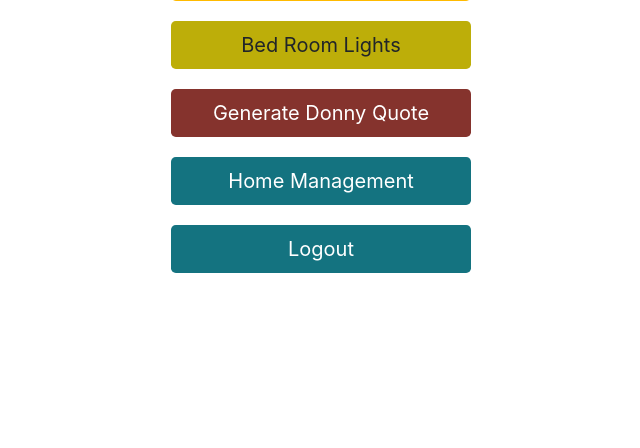
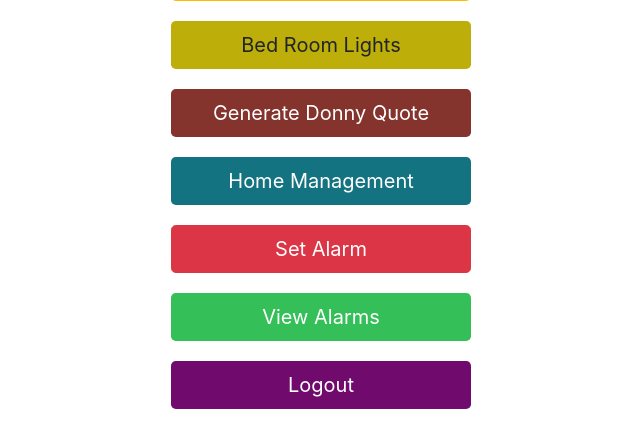
Before and after one commit to derekf55/derekfranzWebSite, a PHP site: page /admin_ui.php in a window 1280 px wide. Shown: the part 301-749 px from the top of the page, without its empty margins (319-959 px from the left). Run offline with PHP 8.4, Linux system fonts and the light colour scheme; the visitor is signed in with stand-in values (Sample User, id 1); a stand-in replaces the project's code that opens the database connection.

Commit message:
Added back alarm functionality

```diff
--- a/admin_ui.php
+++ b/admin_ui.php
@@ -77,6 +77,14 @@
         <div class="d-flex justify-content-center">
             <button type="button" onclick="window.location.href = 'homeManagement.php';" class="btn  btn-lg btn-options" style="background:rgb(20, 115, 128); color:white;">Home Management</button>
         </div>
+
+        <div class="d-flex justify-content-center">
+            <button type="button" onclick="window.location.href = 'alarm.php';" class="btn btn-danger btn-lg btn-options" >Set Alarm</button>
+        </div>
+        <div class="d-flex justify-content-center">
+            <button type="button" onclick="window.location.href = 'alarmViewer.php';" class="btn  btn-lg btn-options" style="background:rgb(52, 191, 89); color:white;">View Alarms</button>
+        </div>
+
         <?php
             include 'php/footer.php';
         ?>
--- a/php/footer.php
+++ b/php/footer.php
@@ -1,3 +1,3 @@
 <div class="d-flex justify-content-center">
-            <button type="button" onclick="window.location.href = 'php/logout.php';" class="btn  btn-lg btn-options" style="background:rgb(20, 115, 128); color:white;">Logout</button>
+            <button type="button" onclick="window.location.href = 'php/logout.php';" class="btn  btn-lg btn-options" style="background:rgb(112, 10, 109); color:white;">Logout</button>
         </div>
```
